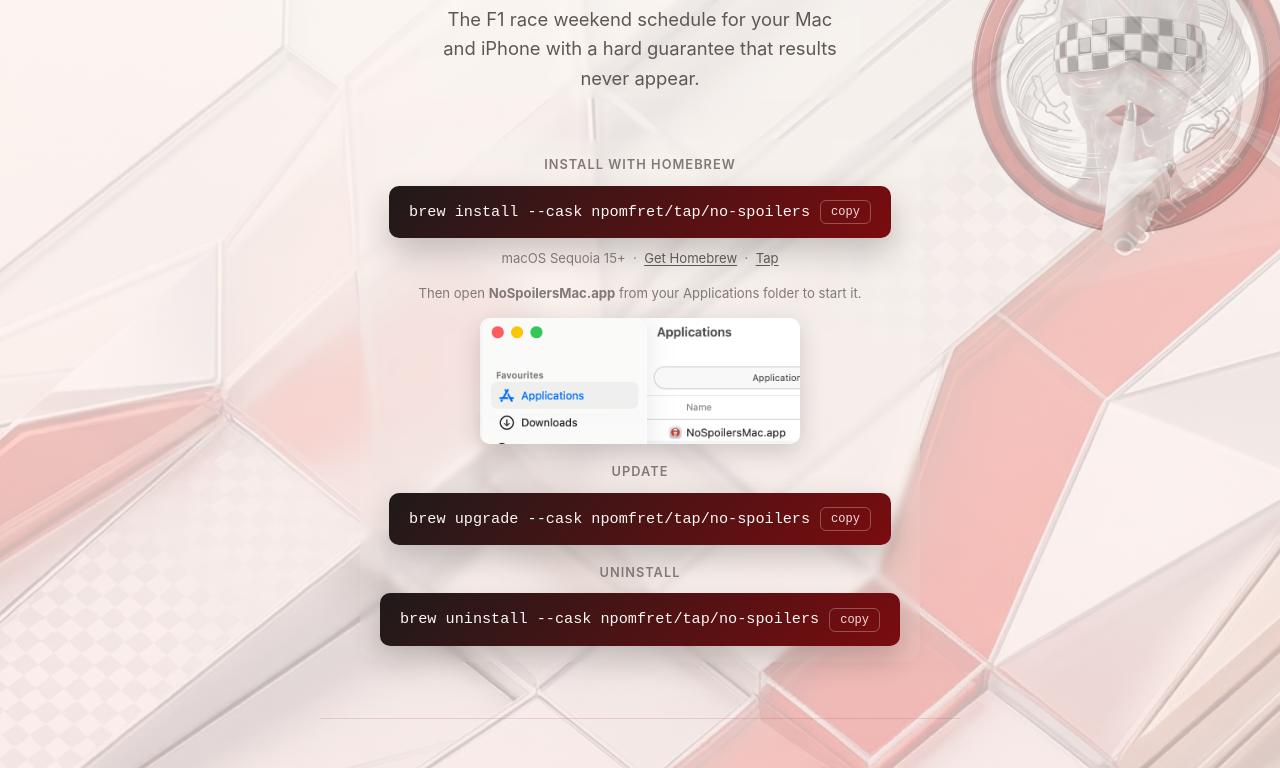
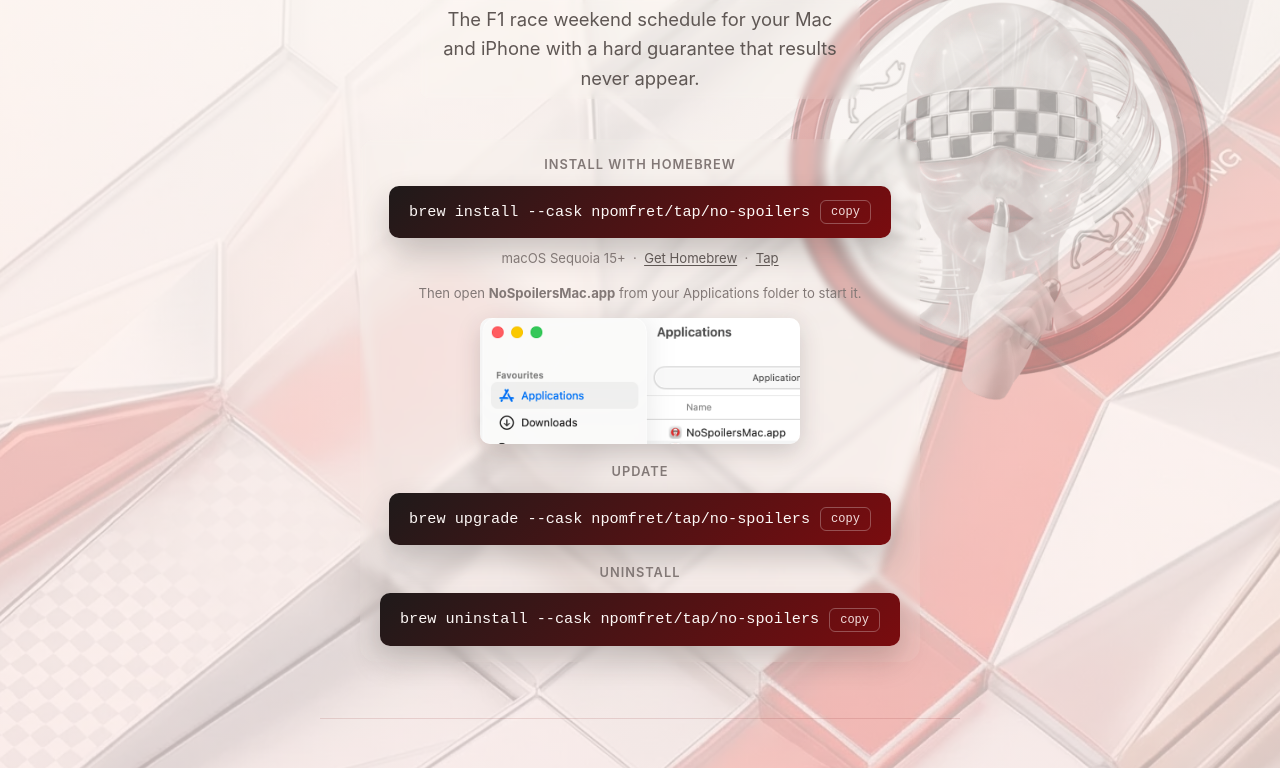
Before and after one commit to npomfret/no-spoilers, a plain HTML site: page docs/index.html in a window 1280 px wide. Shown: the part 95-863 px from the top of the page. Drawn offline with Linux system fonts and the light colour scheme.

Commit message:
webs stuff

```diff
--- a/docs/index.html
+++ b/docs/index.html
@@ -5,6 +5,7 @@
   <meta name="viewport" content="width=device-width, initial-scale=1.0">
   <title>No Spoilers   Spoiler-safe F1 for macOS</title>
   <meta name="description" content="A macOS menu bar app that shows the F1 race weekend schedule with a hard guarantee that results never appear.">
+  <link rel="icon" type="image/x-icon" href="favicon.ico">
   <style>
     *, *::before, *::after { box-sizing: border-box; margin: 0; padding: 0; }
 
@@ -260,9 +261,9 @@
     /* ── Decorative face ────────────────────────────────── */
     .face-deco {
       position: fixed;
-      top: -40px;
-      right: -60px;
-      width: 420px;
+      top: -20px;
+      right: 0;
+      width: 560px;
       opacity: 0.32;
       pointer-events: none;
       z-index: 0;
```
Also changed, not shown: docs/favicon.ico (added).
